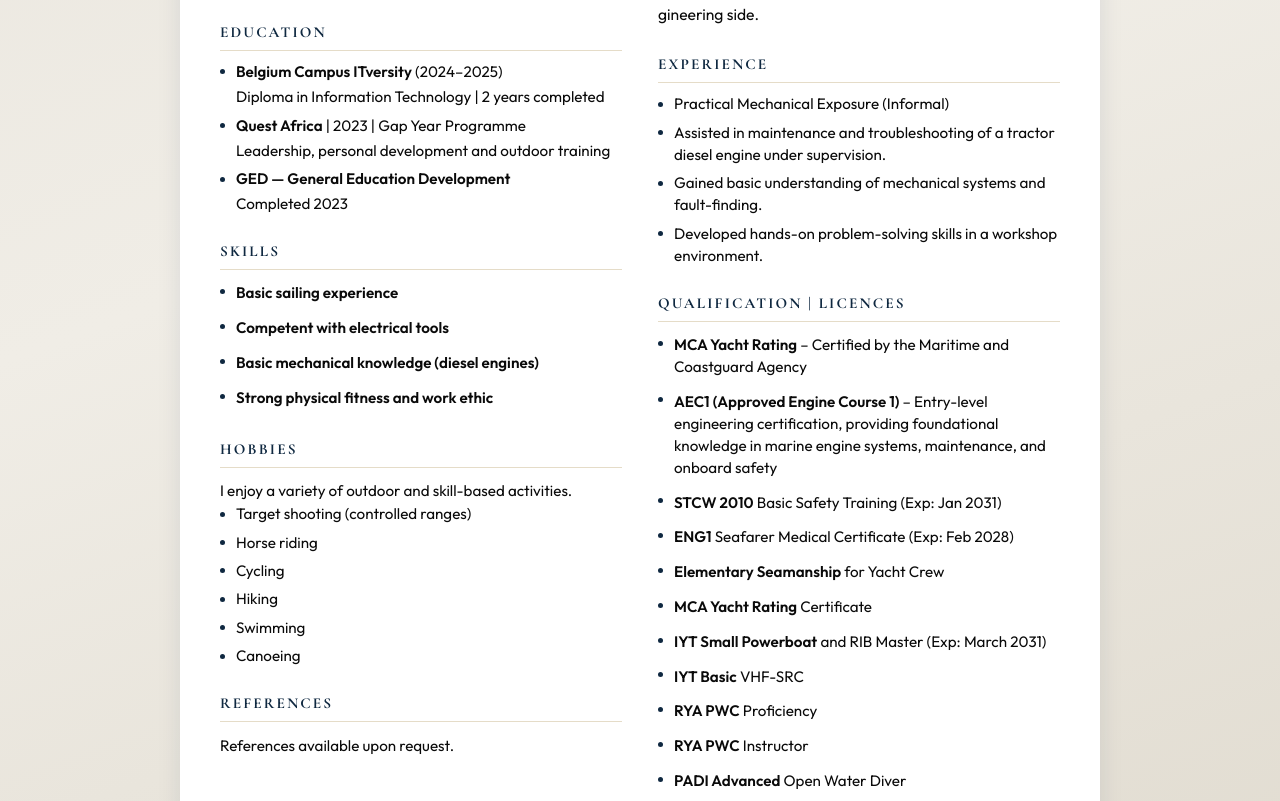
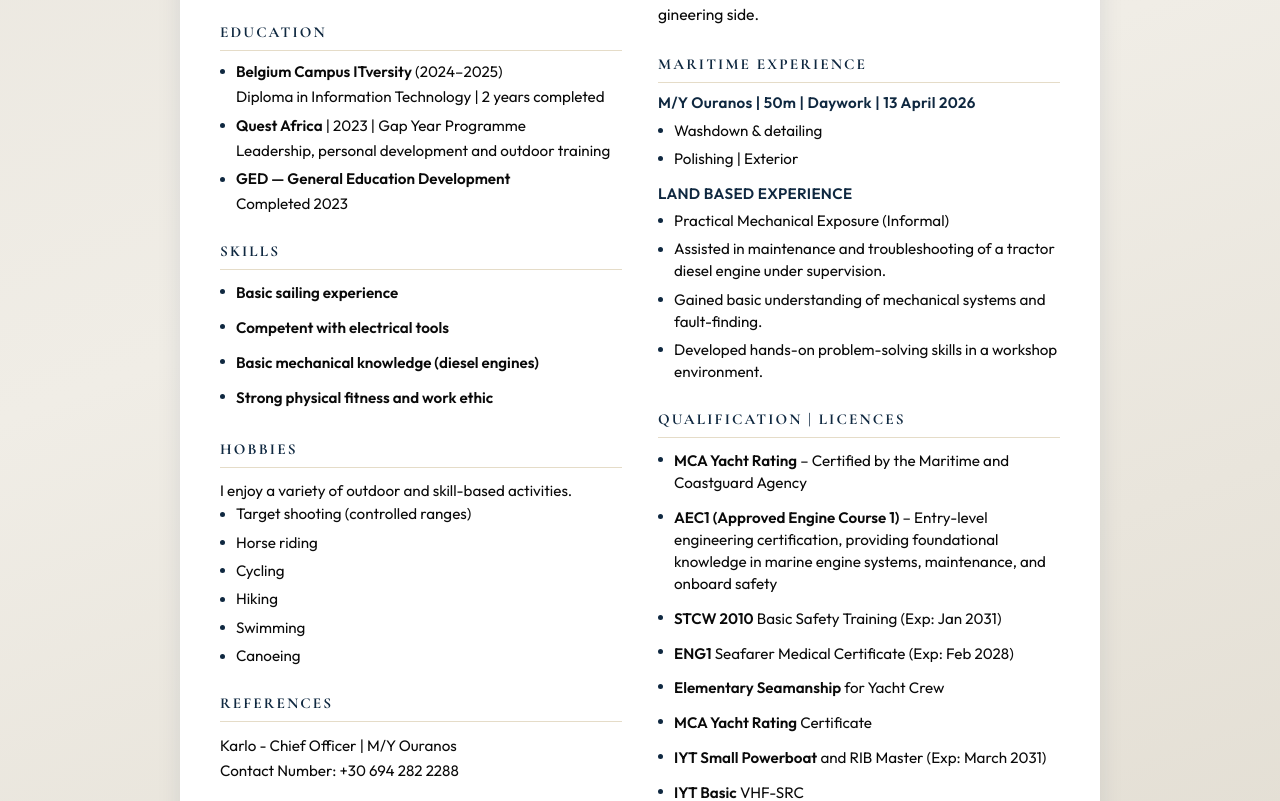
Before and after one commit to Ham-my/William-CV, a React (Vite) app: page / in a window 1280 px wide. Shown: the part 600-1401 px from the top of the page. Built offline with nearby package versions, Linux system fonts and the light colour scheme.

Commit message:
added experience

```diff
--- a/src/CV.css
+++ b/src/CV.css
@@ -750,6 +750,22 @@
   border-radius: 50%;
 }
 
+.cv-experience-groups {
+  display: flex;
+  flex-direction: column;
+  gap: 0.85rem;
+}
+
+.cv-experience-group-title {
+  font-family: inherit;
+  font-size: clamp(0.88rem, 2.4vw, 0.95rem);
+  font-weight: 700;
+  color: var(--navy);
+  margin: 0 0 0.35rem;
+  line-height: 1.35;
+  letter-spacing: 0.02em;
+}
+
 .additional-list {
   list-style: none;
   margin: 0;
--- a/src/CV.jsx
+++ b/src/CV.jsx
@@ -30,11 +30,11 @@
   title,
   className,
   isMobile,
-  openSectionKey,
+  openSectionKeys,
   onToggle,
   children,
 }) {
-  const isOpen = !isMobile || openSectionKey === sectionKey
+  const isOpen = !isMobile || openSectionKeys.has(sectionKey)
 
   return (
     <section
@@ -121,12 +121,17 @@
 
 function CV() {
   const [portraitLightboxOpen, setPortraitLightboxOpen] = useState(false)
-  /** Mobile accordion: one open at a time, or none; Contact open on first load. Desktop ignores this. */
-  const [openSectionKey, setOpenSectionKey] = useState('contact')
+  /** Mobile: each section opens/closes independently; Contact open on first load. Desktop ignores this. */
+  const [openSectionKeys, setOpenSectionKeys] = useState(() => new Set(['contact']))
   const isMobileCv = useIsMobileCv()
 
   const toggleSection = (key) => {
-    setOpenSectionKey((prev) => (prev === key ? null : key))
+    setOpenSectionKeys((prev) => {
+      const next = new Set(prev)
+      if (next.has(key)) next.delete(key)
+      else next.add(key)
+      return next
+    })
   }
 
   useEffect(() => {
@@ -156,7 +161,7 @@
           </button>
           <div className="cv-doc-header-main">
             <div className="cv-doc-header-text">
-              <p className="cv-doc-role">Junior Deckhand</p>
+              <p className="cv-doc-role">Deckhand | AEC1</p>
               <h1 className="cv-doc-name">William Douglas Hamilton</h1>
             </div>
             <div className="cv-header-contact">
@@ -222,7 +227,7 @@
             title="Contact"
             className="cv-doc-section--contact"
             isMobile={isMobileCv}
-            openSectionKey={openSectionKey}
+            openSectionKeys={openSectionKeys}
             onToggle={toggleSection}
           >
             <ul className="details-list">
@@ -258,7 +263,7 @@
             title="Education"
             className="cv-doc-section--edu"
             isMobile={isMobileCv}
-            openSectionKey={openSectionKey}
+            openSectionKeys={openSectionKeys}
             onToggle={toggleSection}
           >
             <ul className="additional-list additional-list--education">
@@ -283,7 +288,7 @@
             title="Skills"
             className="cv-doc-section--skills"
             isMobile={isMobileCv}
-            openSectionKey={openSectionKey}
+            openSectionKeys={openSectionKeys}
             onToggle={toggleSection}
           >
             <ul className="qualifications-list">
@@ -301,7 +306,7 @@
             title="Hobbies"
             className="cv-doc-section--hobbies"
             isMobile={isMobileCv}
-            openSectionKey={openSectionKey}
+            openSectionKeys={openSectionKeys}
             onToggle={toggleSection}
           >
             <p className="additional-prose additional-prose--lead">I enjoy a variety of outdoor and skill-based activities.</p>
@@ -318,10 +323,11 @@
             title="References"
             className="cv-doc-section--ref"
             isMobile={isMobileCv}
-            openSectionKey={openSectionKey}
+            openSectionKeys={openSectionKeys}
             onToggle={toggleSection}
           >
-            <p className="additional-prose">References available upon request.</p>
+            <p className="additional-prose">Karlo - Chief Officer | M/Y Ouranos</p>
+            <p className="additional-prose">Contact Number: +30 694 282 2288</p>
           </CollapsibleSection>
         </div>
 
@@ -332,7 +338,7 @@
             title="Summary"
             className="cv-doc-section--summary"
             isMobile={isMobileCv}
-            openSectionKey={openSectionKey}
+            openSectionKeys={openSectionKeys}
             onToggle={toggleSection}
           >
             <p className="cv-profile">{profileSummary}</p>
@@ -341,18 +347,30 @@
           <CollapsibleSection
             sectionKey="exp"
             titleId="sec-exp"
-            title="Experience"
+            title="Maritime Experience"
             className="cv-doc-section--exp"
             isMobile={isMobileCv}
-            openSectionKey={openSectionKey}
+            openSectionKeys={openSectionKeys}
             onToggle={toggleSection}
           >
+            <div className="cv-experience-groups">
+              <div className="cv-experience-group">
+                <h3 className="cv-experience-group-title">M/Y Ouranos | 50m | Daywork | 13 April 2026</h3>
+                <ul className="additional-list">
+                  <li>Washdown & detailing</li>
+                  <li>Polishing | Exterior</li>
+                </ul>
+              </div>
+              <div className="cv-experience-group">
+                <h3 className="cv-experience-group-title">LAND BASED EXPERIENCE</h3>
                 <ul className="additional-list">
                   <li>Practical Mechanical Exposure (Informal)</li>
                   <li>Assisted in maintenance and troubleshooting of a tractor diesel engine under supervision.</li>
                   <li>Gained basic understanding of mechanical systems and fault-finding.</li>
                   <li>Developed hands-on problem-solving skills in a workshop environment.</li>
                 </ul>
+              </div>
+            </div>
           </CollapsibleSection>
 
           <CollapsibleSection
@@ -361,7 +379,7 @@
             title="Qualification | licences"
             className="cv-doc-section--qual"
             isMobile={isMobileCv}
-            openSectionKey={openSectionKey}
+            openSectionKeys={openSectionKeys}
             onToggle={toggleSection}
           >
             <ul className="qualifications-list">
```
Lines whose indentation alone changed are shown as unchanged.
